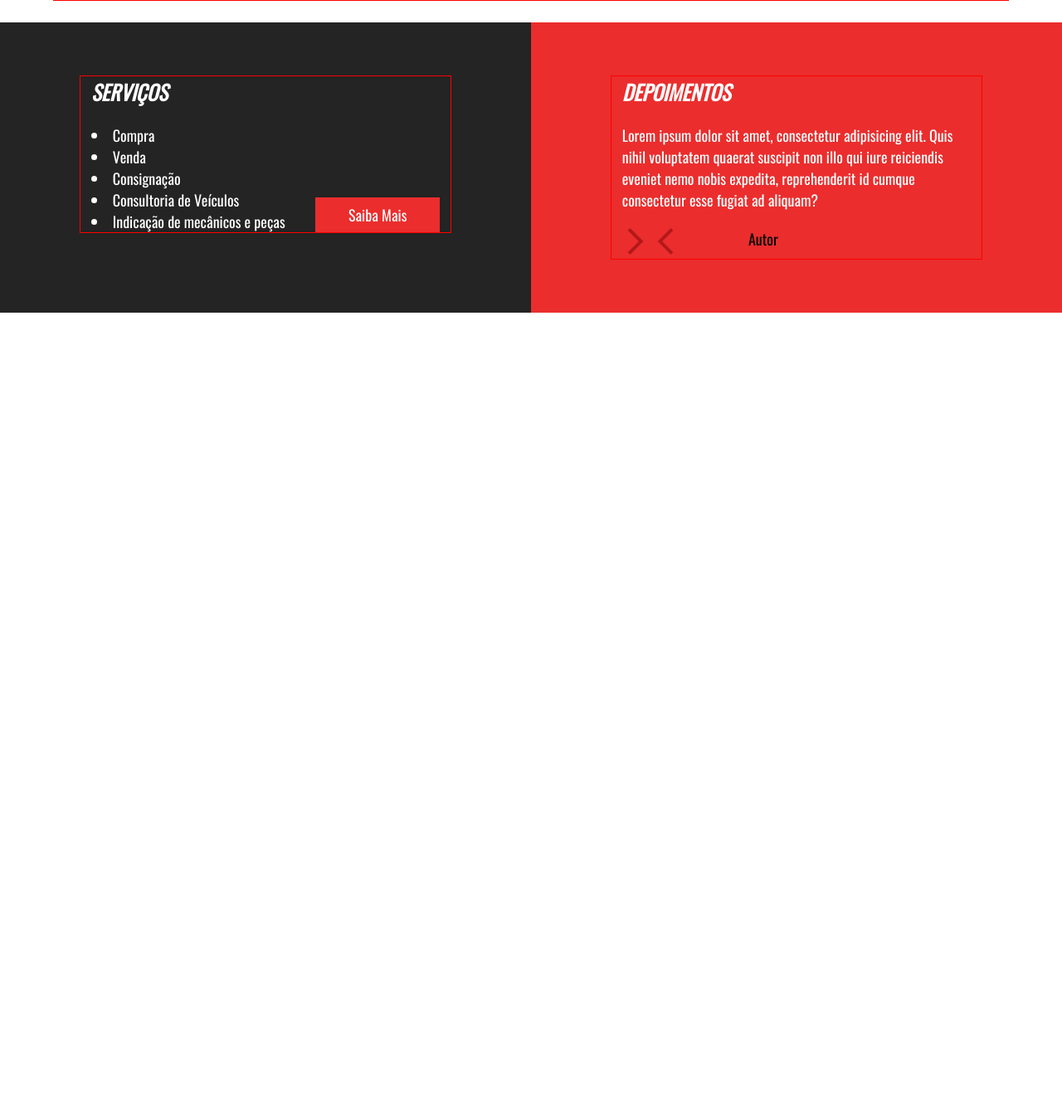
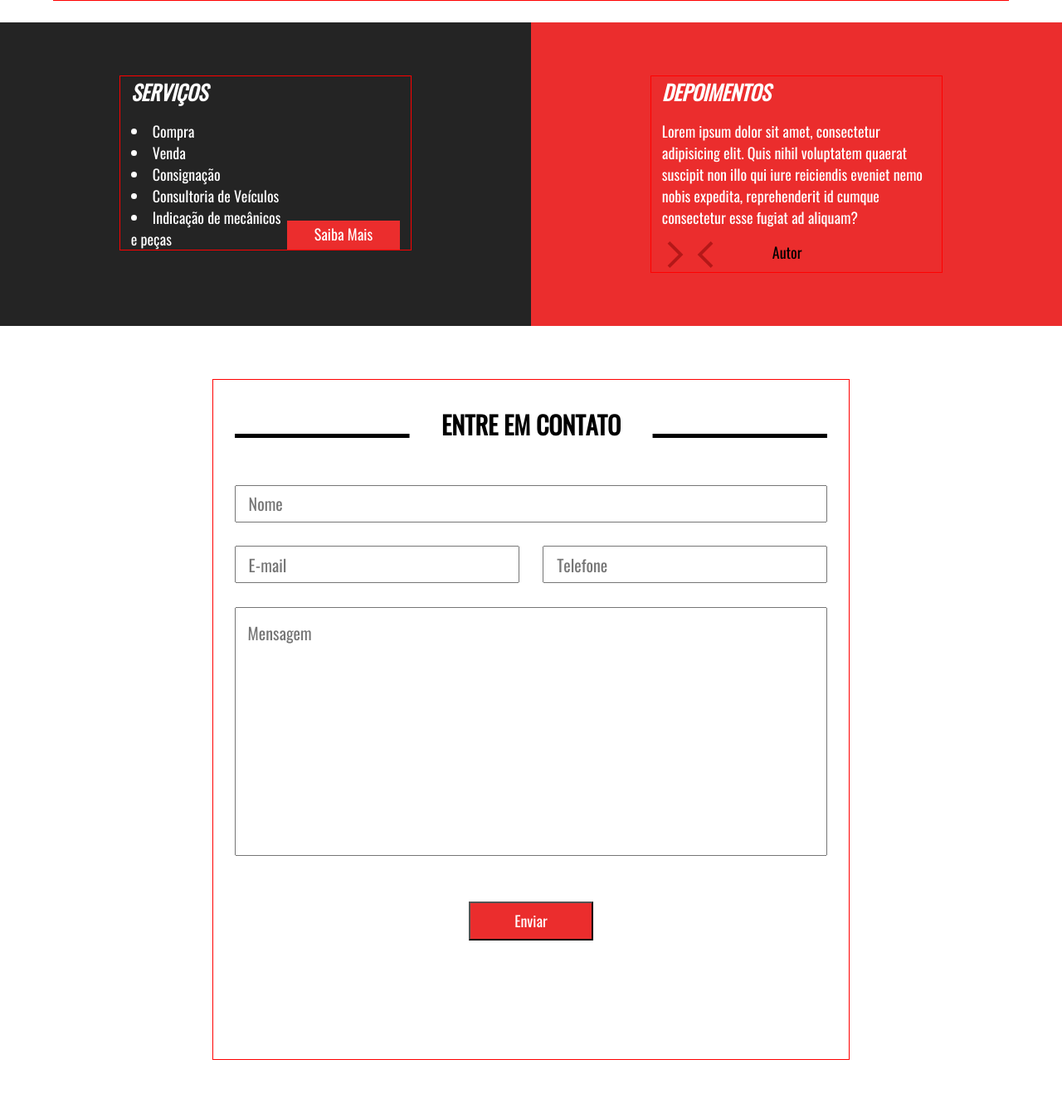
Before and after one commit to Carolbrandes/RM_veiculos_especiais, a PHP site: page / in a window 1280 px wide. Shown: the part 1269-2611 px from the top of the page at 83% size. Before the commit the page ends 1646 px from the top, so only its background shows below. Run offline with PHP 8.4, Linux system fonts and the light colour scheme.

Commit message:
fiz a secao contato e ajustes em todas as outras secoes nas medias queries

```diff
--- a/css/style.css
+++ b/css/style.css
@@ -30,7 +30,7 @@ header {
   /* ipad */
   /* mobile*/
   /* mobile iphone 5*/ }
-  @media screen and (max-width: 768px) {
+  @media screen and (max-width: 1024px) {
     header {
       flex-wrap: wrap;
       justify-content: center; } }
@@ -57,13 +57,9 @@ header {
     width: 60%;
     display: flex;
     justify-content: flex-end;
-    /* ipad pro*/
     /* ipad */
     /* mobile*/ }
     @media screen and (max-width: 1024px) {
-      header .menu {
-        width: 70%; } }
-    @media screen and (max-width: 768px) {
       header .menu {
         width: 100%;
         justify-content: center;
@@ -115,7 +111,7 @@ header {
     padding: 2% 15% 3%;
     margin-bottom: 3%;
     display: flex; }
-    @media screen and (max-width: 768px) {
+    @media screen and (max-width: 1024px) {
       .index-banner__texto {
         position: relative;
         left: -40%; } }
@@ -152,7 +148,7 @@ header {
     background-image: url("../imagens/bg.jpg");
     background-size: contain;
     background-repeat: no-repeat; }
-    @media screen and (max-width: 768px) {
+    @media screen and (max-width: 1024px) {
       .index-banner__carro {
         width: 75%;
         background-size: cover; } }
@@ -166,9 +162,12 @@ header {
   background-color: #000;
   position: relative;
   top: 65px; }
-  @media screen and (max-width: 768px) {
+  @media screen and (max-width: 1024px) {
     .titulo-linha__linha {
-      top: 40px; } }
+      top: 50px; } }
+  @media screen and (max-width: 414px) {
+    .titulo-linha__linha {
+      top: 32px; } }
 .titulo-linha__titulo {
   text-transform: uppercase;
   padding: 2% 3%;
@@ -194,7 +193,7 @@ header {
     display: flex;
     justify-content: space-between;
     padding: 10% 0; }
-    @media screen and (max-width: 768px) {
+    @media screen and (max-width: 1024px) {
       .index-veiculoEmDestaque__container {
         flex-direction: column;
         align-items: center; } }
@@ -210,7 +209,7 @@ header {
     align-items: center;
     text-align: center;
     font-style: italic; }
-    @media screen and (max-width: 768px) {
+    @media screen and (max-width: 1024px) {
       .index-veiculoEmDestaque__carro {
         width: 90%;
         margin: 4% 0; } }
@@ -250,12 +249,12 @@ header {
 
 .index-servicosDepoimentos {
   display: flex; }
-  @media screen and (max-width: 414px) {
+  @media screen and (max-width: 768px) {
     .index-servicosDepoimentos {
       flex-direction: column; } }
   .index-servicosDepoimentos contexto {
-    width: 70%; }
-    @media screen and (max-width: 1024px) {
+    width: 55%; }
+    @media screen and (max-width: 414px) {
       .index-servicosDepoimentos contexto {
         width: 90%; } }
   .index-servicosDepoimentos__single {
@@ -263,7 +262,7 @@ header {
     color: #fff;
     padding: 5% 0;
     font-size: 18px; }
-    @media screen and (max-width: 414px) {
+    @media screen and (max-width: 768px) {
       .index-servicosDepoimentos__single {
         width: 100%; } }
     .index-servicosDepoimentos__single h2 {
@@ -273,7 +272,7 @@ header {
     .index-servicosDepoimentos__single a {
       max-width: 150px;
       margin: 0; }
-      @media screen and (max-width: 768px) {
+      @media screen and (max-width: 1024px) {
         .index-servicosDepoimentos__single a {
           margin: 5% 0; } }
   .index-servicosDepoimentos__servicos {
@@ -286,7 +285,7 @@ header {
     display: flex;
     align-items: flex-end;
     justify-content: space-between; }
-    @media screen and (max-width: 768px) {
+    @media screen and (max-width: 1024px) {
       .index-servicosDepoimentos__flex {
         flex-direction: column;
         align-items: flex-start; } }
@@ -297,4 +296,57 @@ header {
     color: #000;
     padding-left: 20%; }
 
+.form-contato {
+  padding: 5% 0; }
+  .form-contato contexto {
+    width: 60%; }
+    @media screen and (max-width: 1024px) {
+      .form-contato contexto {
+        width: 70%; } }
+    @media screen and (max-width: 768px) {
+      .form-contato contexto {
+        width: 90%; } }
+  .form-contato__form {
+    padding: 15% 0;
+    display: flex;
+    flex-direction: column;
+    align-items: center; }
+    .form-contato__form input[type="text"], .form-contato__form input[type="email"] {
+      width: 100%;
+      height: 45px;
+      padding-left: 15px;
+      line-height: 20%;
+      font-size: 20px; }
+      .form-contato__form input[type="text"]:focus, .form-contato__form input[type="email"]:focus {
+        outline: 1px solid #f34e4e; }
+    .form-contato__form textarea {
+      width: 100%;
+      height: 300px;
+      padding: 15px;
+      resize: none;
+      font-size: 20px; }
+      .form-contato__form textarea:focus {
+        outline: 1px solid #f34e4e; }
+    .form-contato__form .w-100 {
+      width: 100%;
+      padding: 2% 0; }
+    .form-contato__form .w-50 {
+      width: 100%;
+      display: flex;
+      justify-content: space-between;
+      padding: 2% 0; }
+      @media screen and (max-width: 414px) {
+        .form-contato__form .w-50 {
+          flex-direction: column;
+          align-items: center; } }
+      .form-contato__form .w-50__elemento {
+        width: 48%; }
+        @media screen and (max-width: 414px) {
+          .form-contato__form .w-50__elemento {
+            width: 100%;
+            padding: 2% 0; } }
+    .form-contato__form button {
+      max-width: 150px;
+      padding: 3%; }
+
 /*# sourceMappingURL=style.css.map */
--- a/css/style.scss
+++ b/css/style.scss
@@ -7,3 +7,4 @@
 @import "../secoes/veiculos-em-destaque/veiculo-em-destaque.scss";
 @import "../componentes/botoes/botoes.scss";
 @import "../secoes/servicos-e-depoimentos/servicos-e-depoimentos.scss";
+@import "../componentes/form-contato/form-contato.scss";
--- a/index.php
+++ b/index.php
@@ -120,6 +120,37 @@
         </section>
 
 
+        <section class="form-contato">
+                <contexto>
+                        <div class="titulo-linha">
+                                <div class="titulo-linha__linha"></div>
+                                <h1 class="titulo-linha__titulo">Entre em Contato</h1>
+                        </div>
+
+                        <form class="form-contato__form" action="" method="post">
+                                <div class="w-100">
+                                        <input type="text" name="nome" placeholder="Nome" required>
+                                </div>
+
+                                <div class="w-50">
+                                        <div class="w-50__elemento">
+                                                <input  type="email" name="email" placeholder="E-mail" required>
+                                        </div>
+                                        <div class="w-50__elemento">
+                                                <input type="text" name="telefone" placeholder="Telefone" required>
+                                        </div>
+                                </div>
+
+                                <div class="w-100">
+                                        <textarea name="mensagem" placeholder="Mensagem" required></textarea>
+                                </div>
+
+                                <button type="submit" name="acao" class="botao-mais-detalhes">Enviar</button>
+                        </form>
+                </contexto>
+        </section>
+
+
         <script src="js/menu.js"></script>
 
 </body>
--- a/secoes/banner/banner-index.scss
+++ b/secoes/banner/banner-index.scss
@@ -28,7 +28,7 @@
                 margin-bottom: 3%;
                 display: flex;
 
-                @media screen and (max-width: 768px) {
+                @media screen and (max-width: 1024px) {
                         position: relative;
                         left: -40%;
                 }
@@ -91,7 +91,7 @@
                 background-size: contain;
                 background-repeat: no-repeat;
 
-                @media screen and (max-width: 768px) {
+                @media screen and (max-width: 1024px) {
                         width: 75%;
                         background-size: cover;
                 }
--- a/secoes/veiculos-em-destaque/veiculo-em-destaque.scss
+++ b/secoes/veiculos-em-destaque/veiculo-em-destaque.scss
@@ -6,7 +6,7 @@
                 justify-content: space-between;
                 padding: 10% 0;
 
-                @media screen and (max-width: 768px){
+                @media screen and (max-width: 1024px){
                         flex-direction: column;
                         align-items: center;
                 }
@@ -27,7 +27,7 @@
                 text-align: center;
                 font-style: italic;
 
-                @media screen and (max-width: 768px){
+                @media screen and (max-width: 1024px){
                        width: 90%;
                        margin: 4% 0;
                 }
```
Also changed, not shown: componentes/form-contato/form-contato.scss (added, +86 -0 lines), componentes/menu/menu.scss (+2 -6 lines), componentes/titulos/titulos.scss (+6 -2 lines), secoes/servicos-e-depoimentos/servicos-e-depoimentos.scss (+7 -8 lines), 1 other file.
